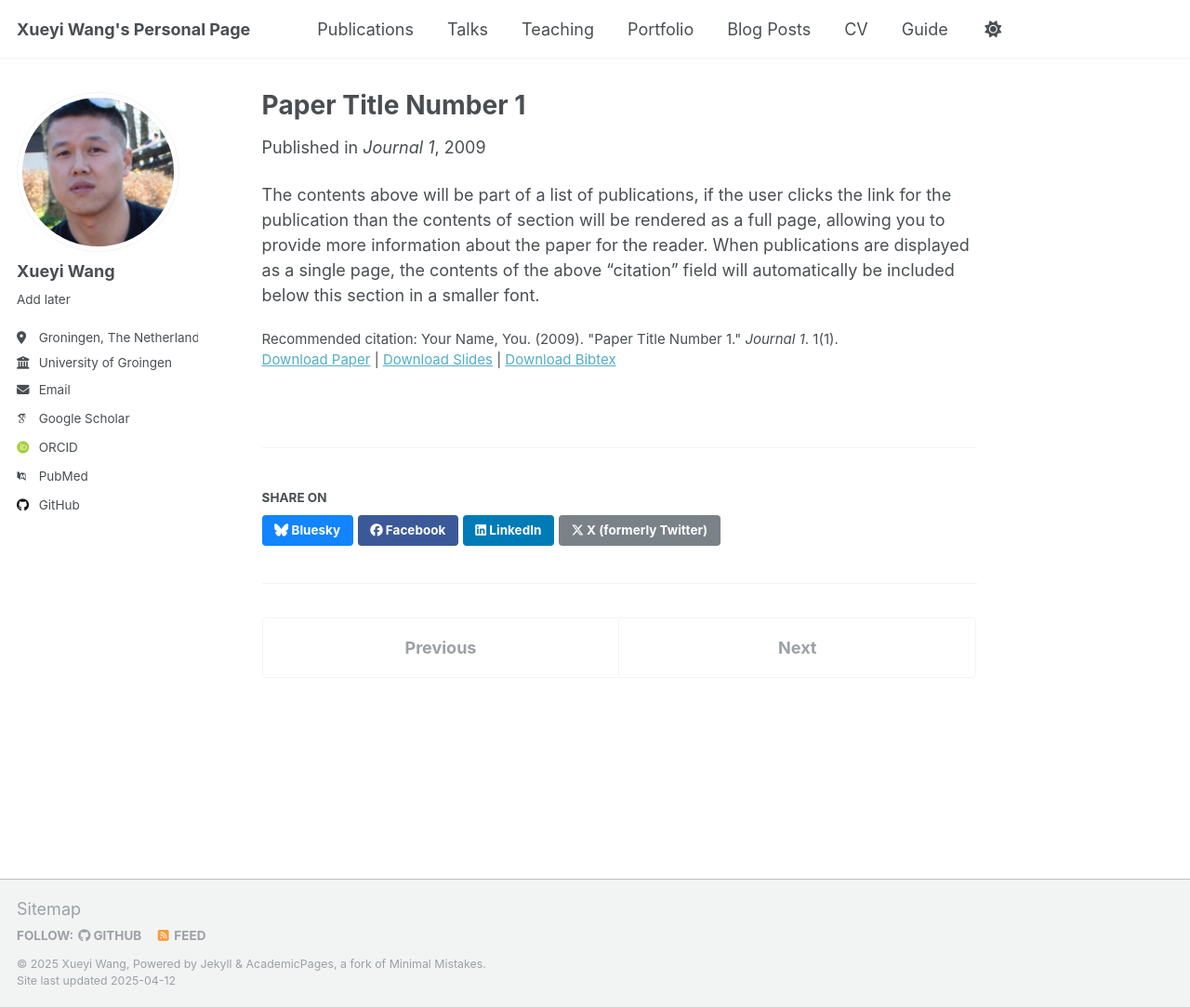
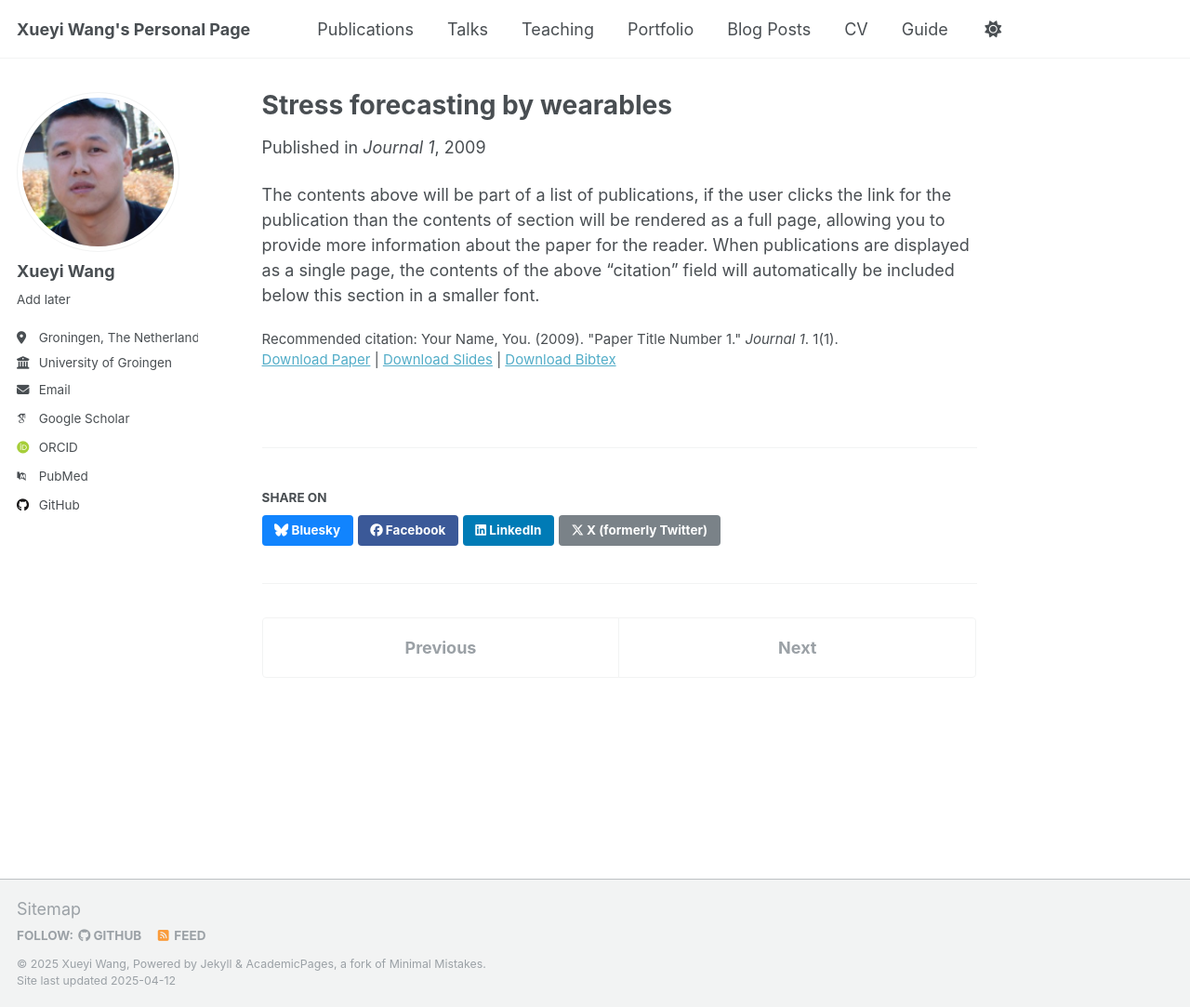
Before and after one commit to Xueyi-Wang/Xueyi-Wang.github.io, a Jekyll site: the page built from _publications/2009-10-01-paper-title-number-1.md, in a window 1280 px wide and 1083 px high. Shown: the whole window at 93% size. Built offline with Jekyll 4.4.1, drawn with Linux system fonts in a browser that asks for light colours; some web fonts are replaced.

Commit message:
publication

```diff
--- a/_publications/2009-10-01-paper-title-number-1.md
+++ b/_publications/2009-10-01-paper-title-number-1.md
@@ -1,5 +1,5 @@
 ---
-title: "Paper Title Number 1"
+title: "Stress forecasting by wearables"
 collection: publications
 category: manuscripts
 permalink: /publication/2009-10-01-paper-title-number-1
```
